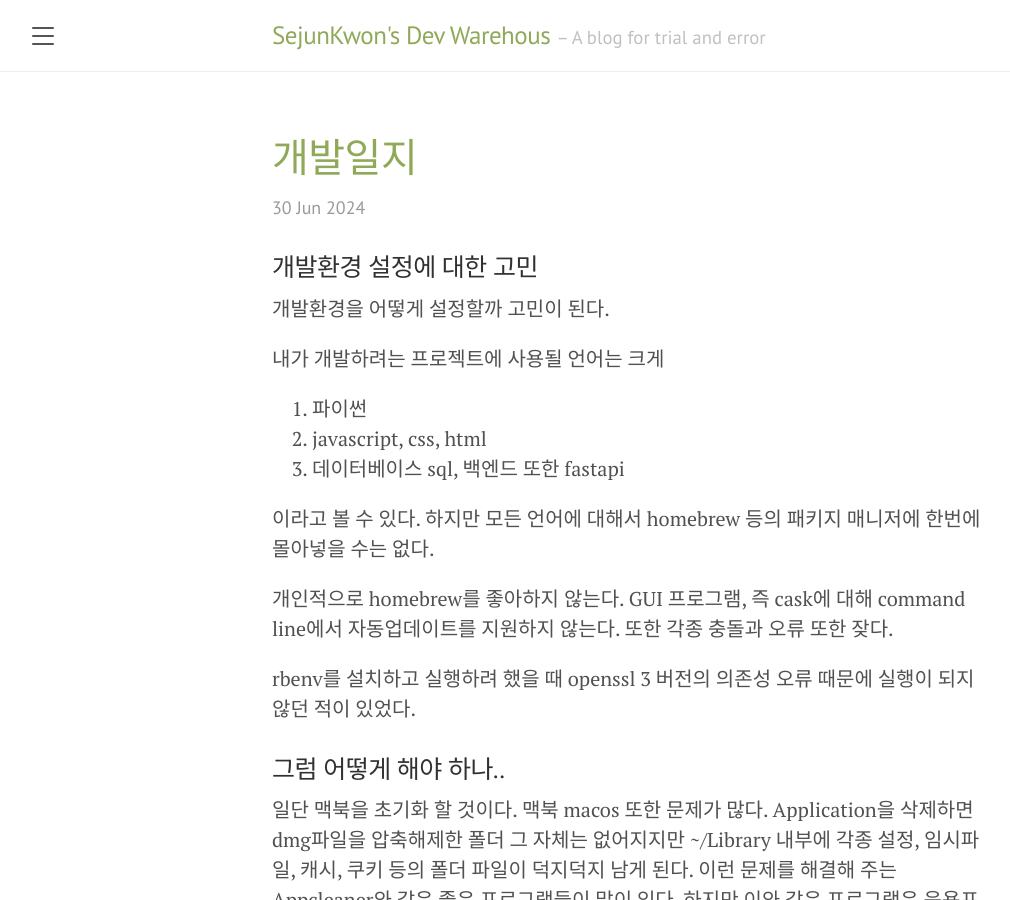
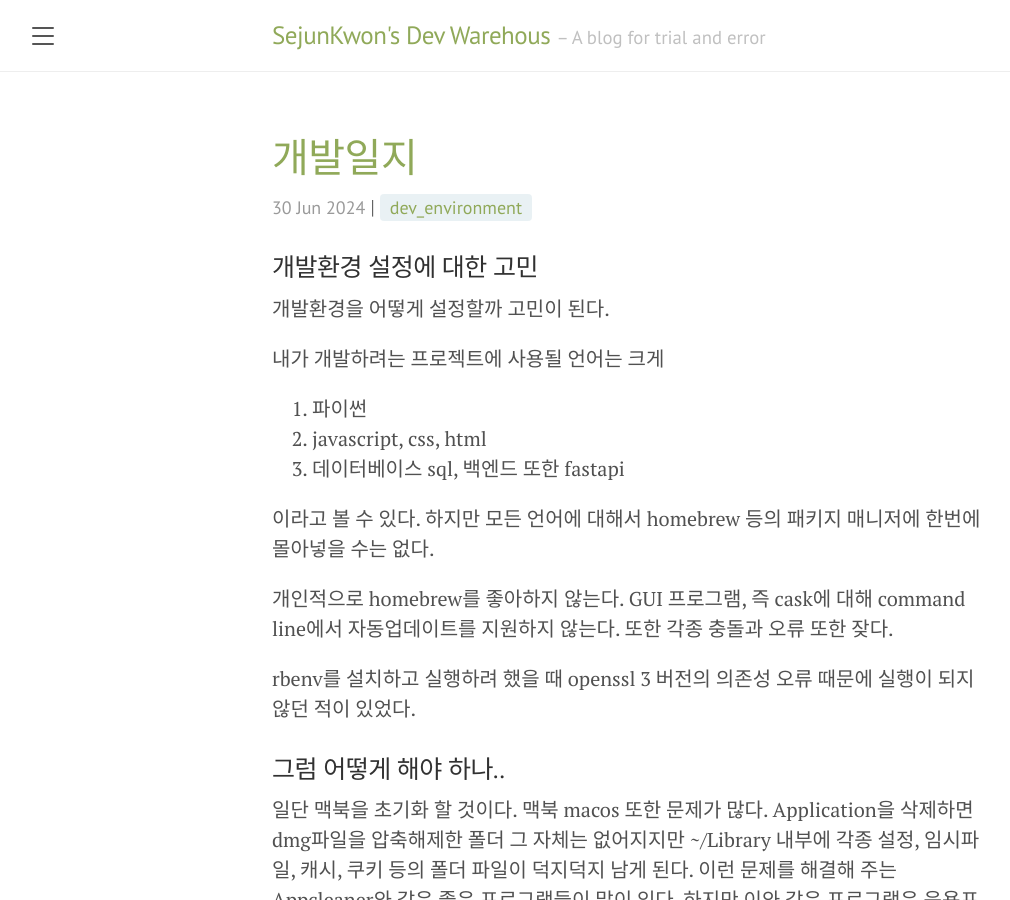
Before and after one commit to sejunkwonme/sejunkwonme.github.io, a Jekyll site: the page built from index.html, in a window 1280 px wide and 900 px high. Shown: the whole window, without its empty margins (8-1018 px from the left). Built offline with Jekyll 4.4.1, drawn with Linux system fonts in a browser that asks for light colours; the list of posts is cut into pages by our own code.

Commit message:
initial setting

```diff
--- a/index.html
+++ b/index.html
@@ -1,35 +1,37 @@
 ---
 layout: default
-title: Home
+title: Blog
 ---
 
 <div class="posts">
   {% for post in paginator.posts %}
   <div class="post">
     <h1 class="post-title">
-      <a href="{{ post.url | absolute_url }}">
+      <a href="{{ site.baseurl }}{{ post.url }}">
         {{ post.title }}
       </a>
     </h1>
 
     <span class="post-date">{{ post.date | date_to_string }}</span>
-
+    {% include tags.html src=post %}
+    <div class="post-article">
       {{ post.content }}
+    </div>
   </div>
   {% endfor %}
 </div>
 
 <div class="pagination">
   {% if paginator.next_page %}
-    <a class="pagination-item older" href="{{ paginator.next_page_path | absolute_url }}">Older</a>
+  <a class="pagination-item older" href="{{ site.baseurl }}/page{{paginator.next_page}}">Older</a>
   {% else %}
   <span class="pagination-item older">Older</span>
   {% endif %}
   {% if paginator.previous_page %}
   {% if paginator.page == 2 %}
-      <a class="pagination-item newer" href="{{ '/' | absolute_url }}">Newer</a>
+  <a class="pagination-item newer" href="{{ site.baseurl }}/">Newer</a>
   {% else %}
-      <a class="pagination-item newer" href="{{ paginator.previous_page_path | absolute_url }}">Newer</a>
+  <a class="pagination-item newer" href="{{ site.baseurl }}/page{{paginator.previous_page}}">Newer</a>
   {% endif %}
   {% else %}
   <span class="pagination-item newer">Newer</span>
```
Lines whose indentation alone changed are shown as unchanged.
